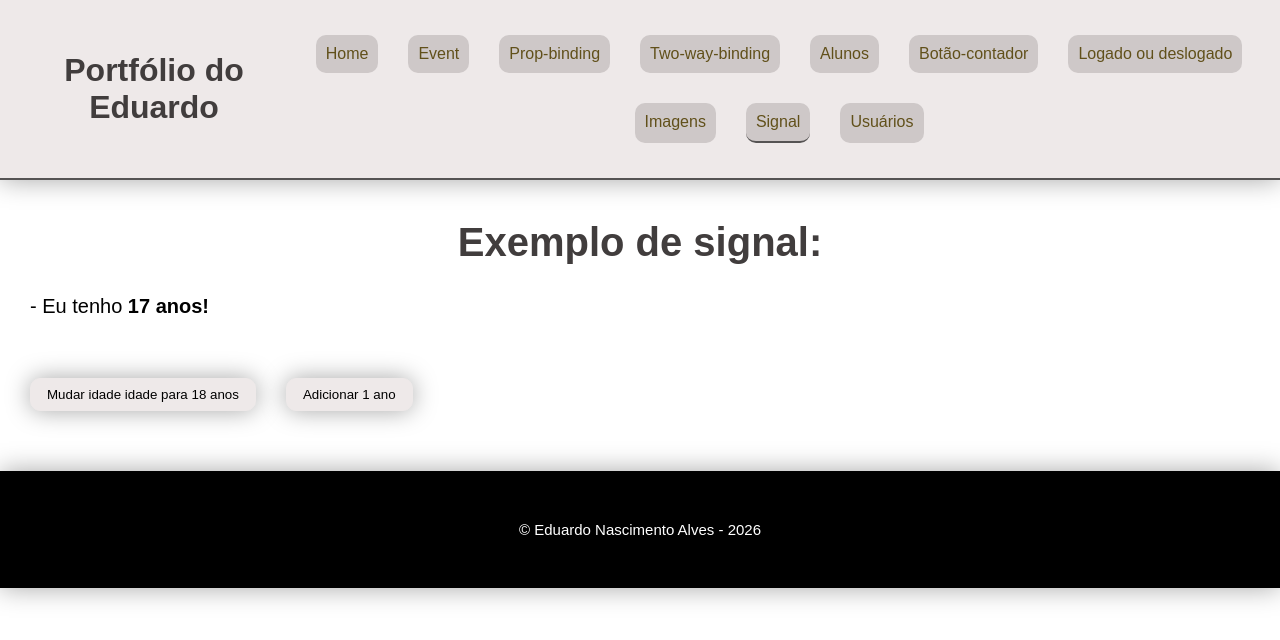
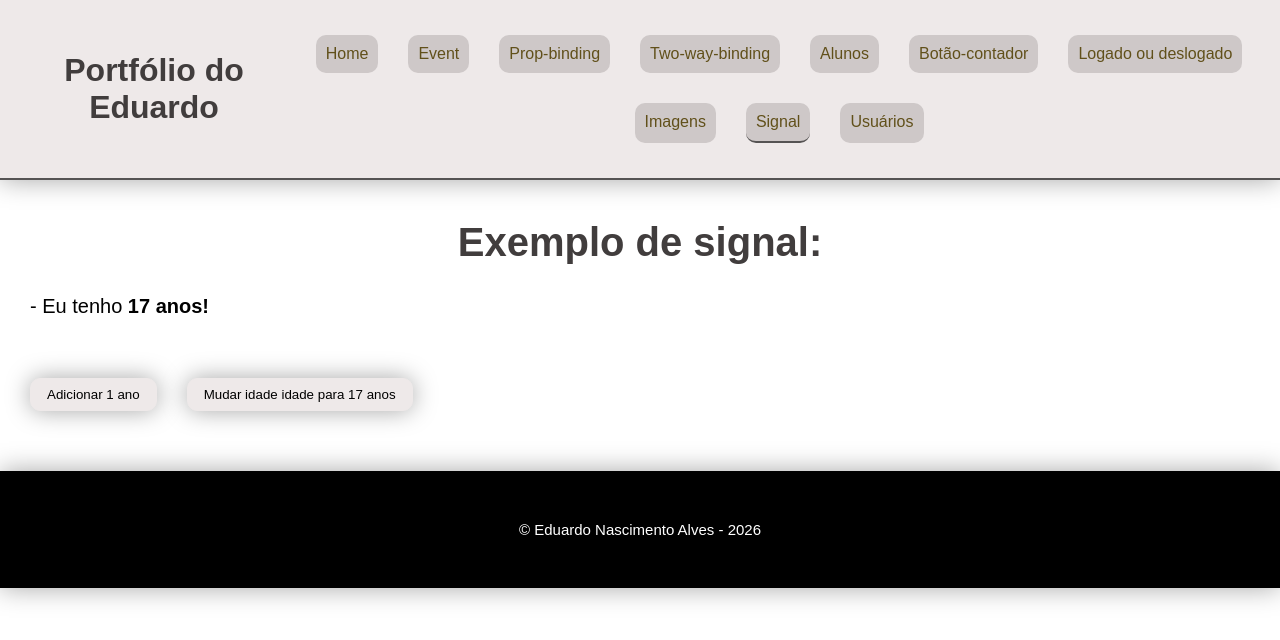
Before and after one commit to eduardoalves10/meu-site-angular, an Angular app: page /exemplo-signal in a window 1280 px wide. Shown: the top 640 px of the page. Built offline with nearby package versions, Linux system fonts and the light colour scheme.

Commit message:
faz-alguns-ajustes-no-exemplo-signal

```diff
--- a/src/app/feats/exemplo-signal/exemplo-signal.html
+++ b/src/app/feats/exemplo-signal/exemplo-signal.html
@@ -2,6 +2,6 @@
     <h2>Exemplo de signal:</h2>
     <p> - Eu tenho <strong>{{idade()}} anos!</strong></p>
 
-    <button (click)="mudarValor()">Mudar idade idade para 18 anos</button>
     <button class="adicionar-1-ano" (click)="incrementarIdade()">Adicionar 1 ano</button>
+    <button (click)="mudarValor()">Mudar idade idade para 17 anos</button>
 </section>
--- a/src/app/feats/exemplo-signal/exemplo-signal.ts
+++ b/src/app/feats/exemplo-signal/exemplo-signal.ts
@@ -8,14 +8,14 @@ import { Component, signal } from '@angular/core';
 })
 export class ExemploSignal {
 
-  protected idade = signal(17);
-
-  protected mudarValor() {
-    this.idade.set(18);
-  };
+  protected idade = signal<number>(17);
 
   protected incrementarIdade () {
     this.idade.update(current => current + 1);
   };
 
+  protected mudarValor() {
+    this.idade.set(17);
+  };
+
 };
```
